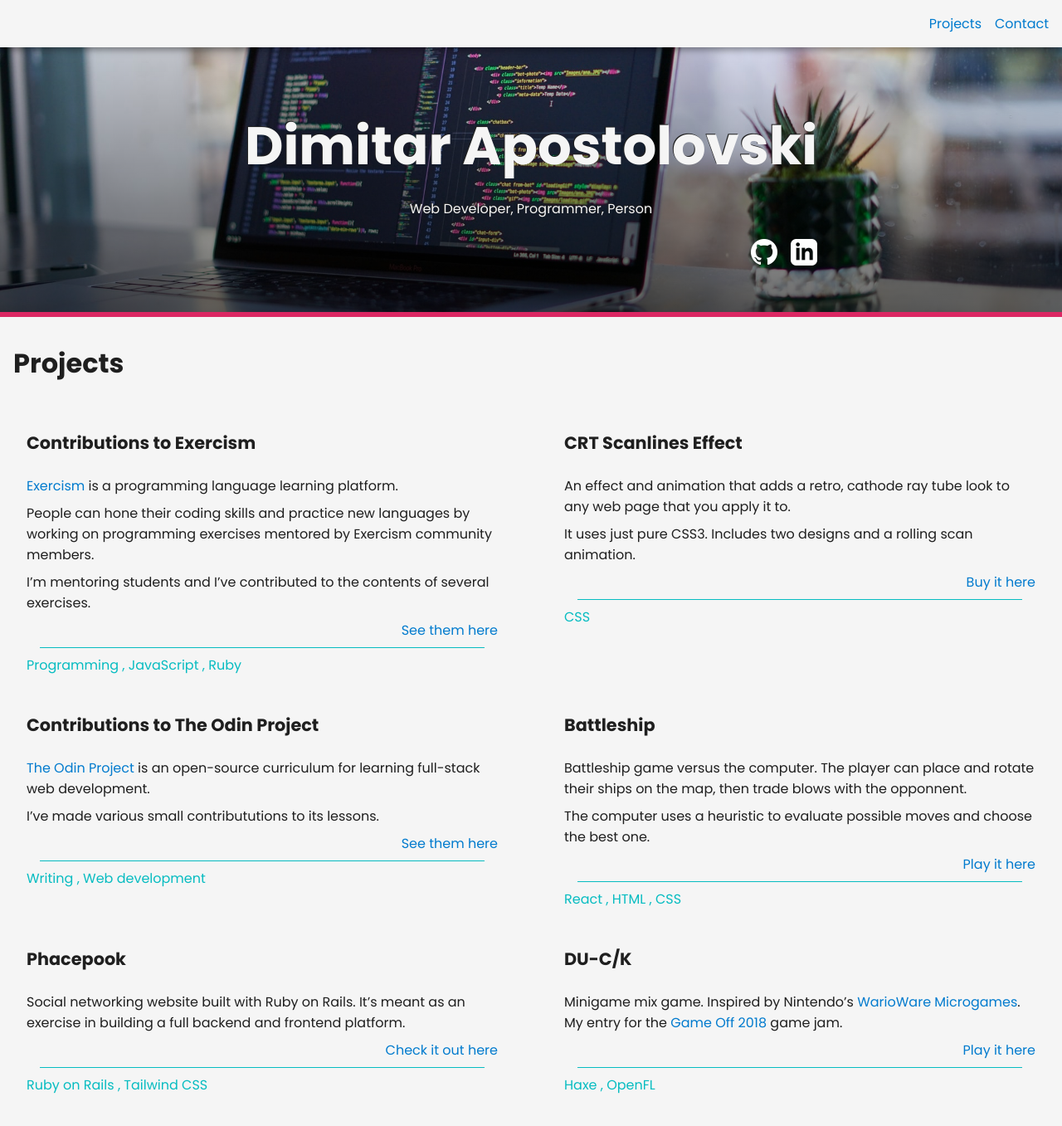
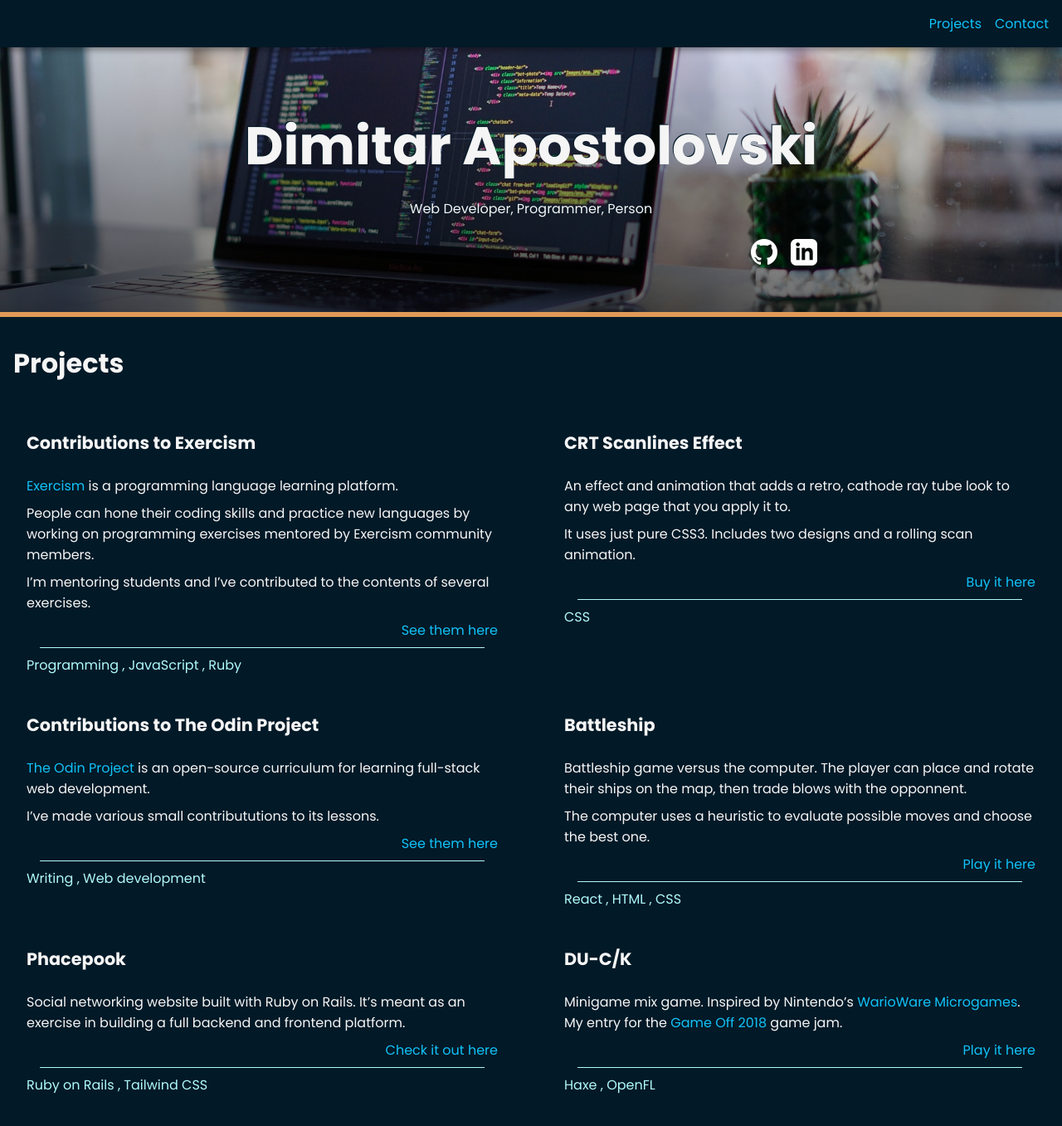
Before and after one commit to themetar/themetar.github.io, a Jekyll site: the page built from index.html, in a window 1280 px wide and 1400 px high. Shown: the top 1357 px of the window at 83% size. Built offline with Jekyll 4.4.1, drawn with Linux system fonts in a browser that asks for light colours.

Commit message:
Change color pallete

```diff
--- a/assets/css/style.scss
+++ b/assets/css/style.scss
@@ -1,10 +1,11 @@
 ---
 ---
-$base-color: #F5F5F5;
-$text-color: #1F1F1F;
-$link-color: #027BCE;
-$secondary-color: #06BCC1;
-$embellishment-color: #DB2763;
+$base-color: #021927;
+$text-color: #F5F5F5;
+$footer-color: #010C13;
+$link-color: #12C2F8;
+$secondary-color: #B0FAFD;
+$embellishment-color: #DF9A57;
 
 @use "resets";
 @use "fonts";
@@ -113,8 +114,7 @@
 .footer {
   margin-top: 3rem;
   padding: .5rem 1rem;
-  background-color: $text-color;
-  color: $base-color;
+  background-color: $footer-color;
   position: absolute;
   bottom: 0;
   left: 0;
@@ -145,8 +145,8 @@
     align-items: center;
     padding: 1rem;
     padding-bottom: 3rem;
-    color: $base-color;
-    text-shadow:  -1px -1px 0 $text-color;
+    color: $text-color;
+    text-shadow:  -1px -1px 0 $base-color;
   }
 
   h1 {
```
